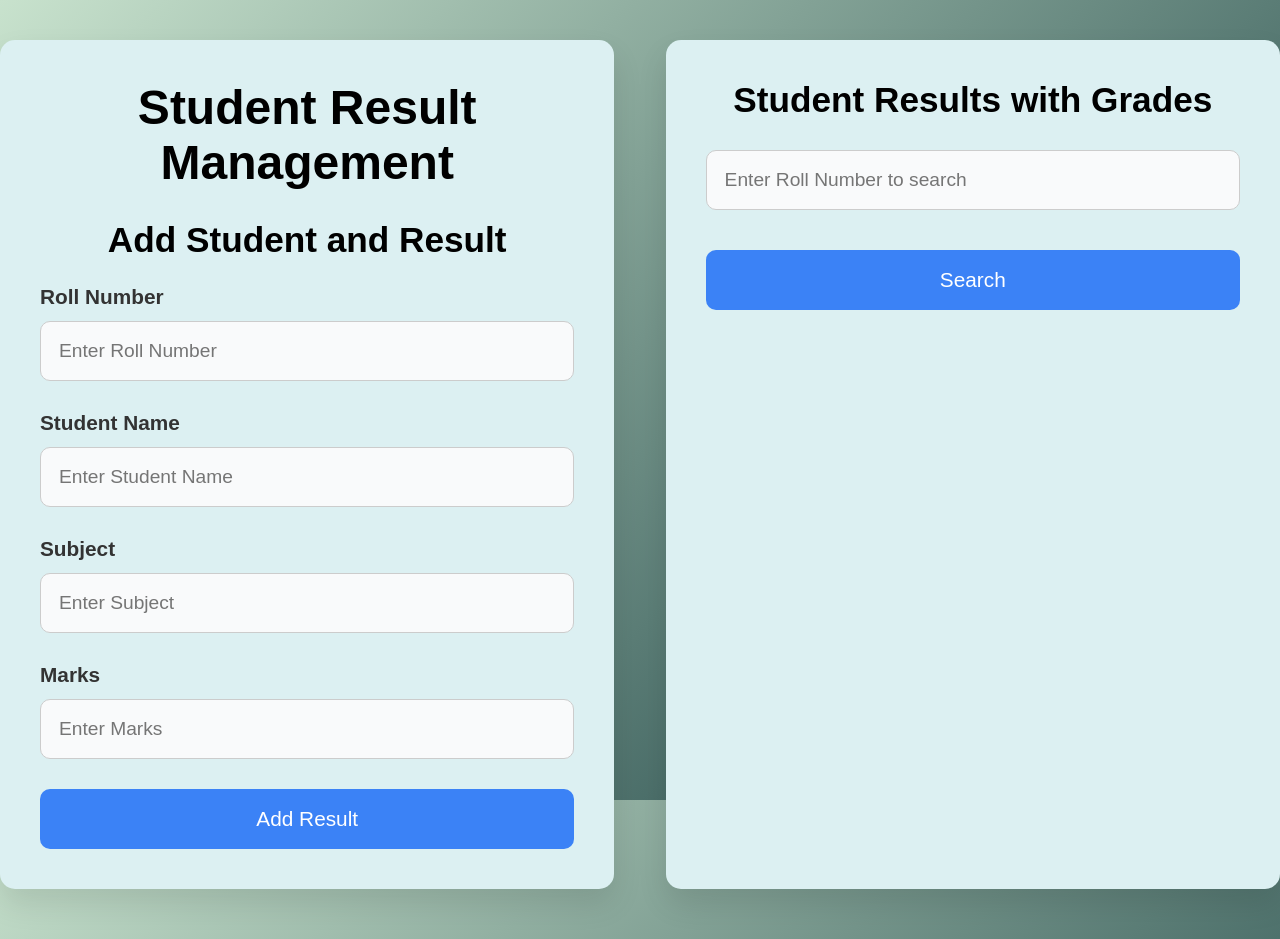
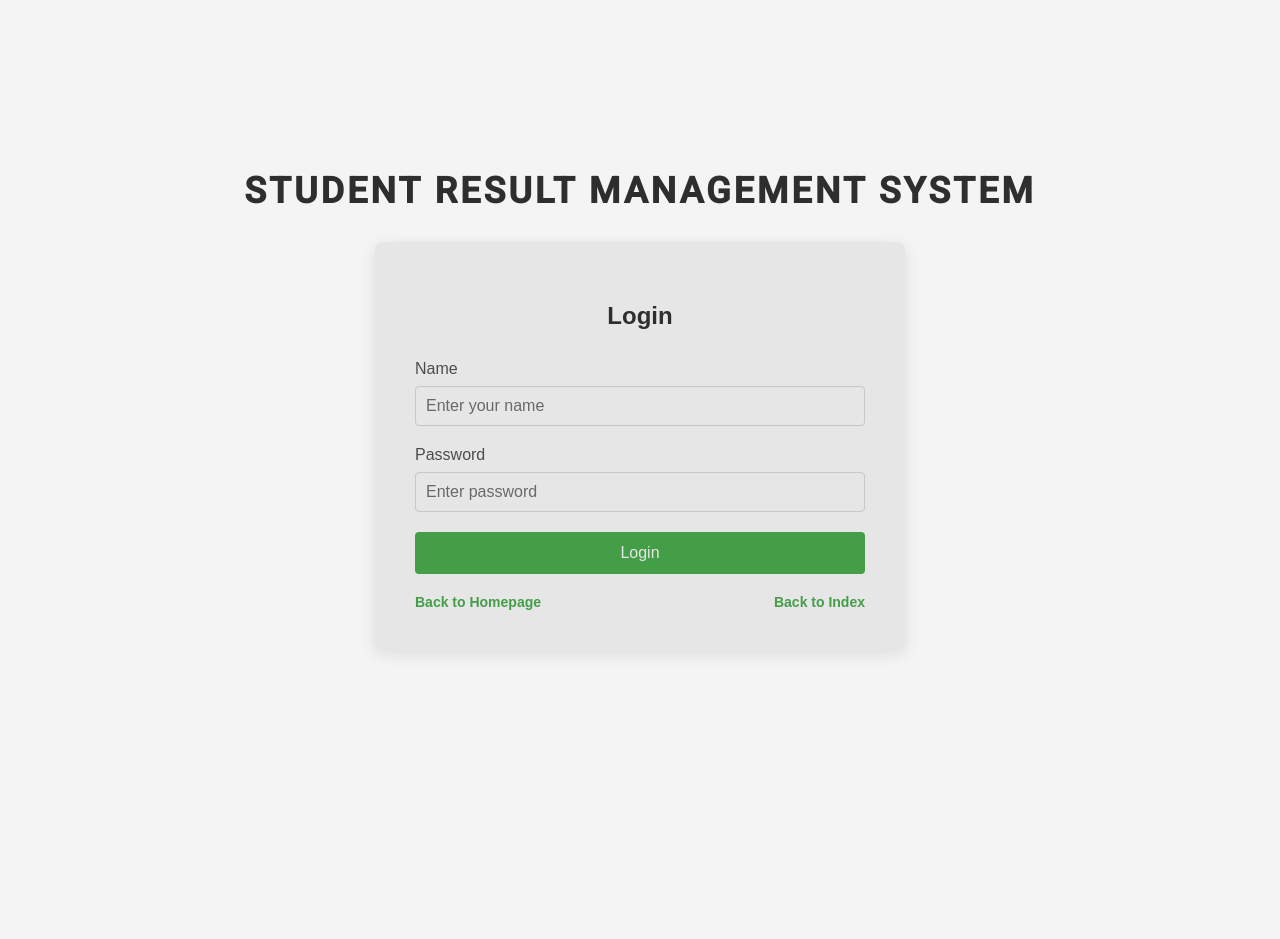
Before and after one commit to Prasoon005/STUDENT-RESULT-MANAGEMENT-SYSTEM, a plain HTML site: page login.html in a window 1280 px wide. After the commit the page ends 800 px from the top, so only its background shows below. Drawn offline with nearby package versions, Linux system fonts and the light colour scheme.

Commit message:
login.html

```diff
--- a/login.html
+++ b/login.html
@@ -3,51 +3,166 @@
 <head>
     <meta charset="UTF-8">
     <meta name="viewport" content="width=device-width, initial-scale=1.0">
-    <title>Student Result Management System</title>
-    <link rel="stylesheet" href="login.css">
-    <script src="https://cdn.jsdelivr.net/npm/chart.js"></script> <!-- Chart.js Library -->
+    <title>Login</title>
+    <link href="https://fonts.googleapis.com/css2?family=Roboto:wght@500&display=swap" rel="stylesheet"> <!-- Import Google Font -->
+    <style>
+        /* Global Styles */
+        body {
+            font-family: 'Arial', sans-serif;
+            background-color: #f4f4f4;
+            margin: 0;
+            padding: 0;
+            display: flex;
+            flex-direction: column;
+            justify-content: center;
+            align-items: center;
+            height: 100vh;
+            box-sizing: border-box;
+            filter: brightness(0.9); /* Optional: slightly dimmed background */
+        }
+
+        h1 {
+            font-family: 'Roboto', sans-serif; /* Custom font for heading */
+            font-size: 36px;
+            font-weight: 700;
+            color: #333;
+            text-align: center;
+            margin-top: 20px;
+            margin-bottom: 30px;
+            text-transform: uppercase;
+            letter-spacing: 3px;
+        }
+
+        .container {
+            background-color: #fff;
+            padding: 40px;
+            border-radius: 8px;
+            box-shadow: 0 4px 15px rgba(0, 0, 0, 0.1);
+            width: 100%;
+            max-width: 450px;
+            transition: transform 0.3s ease-in-out, box-shadow 0.3s ease-in-out;
+        }
+
+        .container:hover {
+            transform: scale(1.05); /* Slight zoom-in on hover */
+            box-shadow: 0 8px 30px rgba(0, 0, 0, 0.2);
+        }
+
+        h2 {
+            color: #333;
+            font-size: 24px;
+            margin-bottom: 30px;
+            text-align: center;
+        }
+
+        label {
+            font-size: 16px;
+            margin-bottom: 8px;
+            display: block;
+            color: #555;
+        }
+
+        input {
+            width: 100%;
+            padding: 10px;
+            margin-bottom: 20px;
+            border: 1px solid #ddd;
+            border-radius: 4px;
+            font-size: 16px;
+            box-sizing: border-box;
+            transition: border-color 0.3s;
+        }
+
+        input:focus {
+            border-color: #4CAF50;
+            outline: none;
+        }
+
+        .button {
+            background-color: #4CAF50;
+            color: white;
+            padding: 12px 20px;
+            border: none;
+            border-radius: 4px;
+            font-size: 16px;
+            cursor: pointer;
+            width: 100%;
+            transition: background-color 0.3s, transform 0.3s;
+        }
+
+        .button:hover {
+            background-color: #45a049;
+            transform: translateY(-2px);
+        }
+
+        .button:active {
+            transform: translateY(0);
+        }
+
+        .button:focus {
+            outline: none;
+        }
+
+        .nav-links {
+            display: flex;
+            justify-content: space-between;
+            margin-top: 20px;
+            font-size: 14px;
+        }
+
+        .nav-links a {
+            color: #4CAF50;
+            text-decoration: none;
+            font-weight: bold;
+        }
+
+        .nav-links a:hover {
+            text-decoration: underline;
+        }
+    </style>
 </head>
 <body>
-    <div class="container">
-        <div class="segment">
-            <h1>Student Result Management</h1>
-            <div class="form-container">
-                <h2>Add Student and Result</h2>
-                <form id="studentForm">
-                    <div class="input-group">
-                        <label for="roll_no">Roll Number</label>
-                        <input type="text" id="roll_no" placeholder="Enter Roll Number" required>
-                    </div>
-                    <div class="input-group">
-                        <label for="name">Student Name</label>
-                        <input type="text" id="name" placeholder="Enter Student Name" required>
-                    </div>
-                    <div class="input-group">
-                        <label for="subject">Subject</label>
-                        <input type="text" id="subject" placeholder="Enter Subject" required>
-                    </div>
-                    <div class="input-group">
-                        <label for="marks">Marks</label>
-                        <input type="number" id="marks" placeholder="Enter Marks" required>
-                    </div>
-                    <button type="submit">Add Result</button>
-                </form>
-            </div>
-        </div>
 
-        <div class="segment">
-            <h2>Student Results with Grades</h2>
-            <div class="result-container">
-                <input type="text" id="search_roll_no" placeholder="Enter Roll Number to search">
-                <button onclick="getStudentResults()">Search</button>
-                <ul id="resultList"></ul>
-            </div>
-            <div class="chart-container">
-                <canvas id="resultChart"></canvas> <!-- Canvas for Pie Chart -->
-            </div>
-        </div>
+<h1>STUDENT RESULT MANAGEMENT SYSTEM</h1>
+
+<div class="container">
+    <h2>Login</h2>
+    <div>
+        <label for="loginName">Name</label>
+        <input type="text" id="loginName" placeholder="Enter your name" required>
     </div>
+    <div>
+        <label for="loginPassword">Password</label>
+        <input type="password" id="loginPassword" placeholder="Enter password" required>
+    </div>
+    <button class="button" onclick="handleLogin()">Login</button>
+    <div class="nav-links">
+        <a href="homepage.html">Back to Homepage</a>
+        <a href="index.html">Back to Index</a>
+    </div>
+</div>
 
-    <script src="login.js"></script>
+<script>
+    let users = JSON.parse(localStorage.getItem('users')) || [];
+
+    function handleLogin() {
+        const name = document.getElementById('loginName').value;
+        const password = document.getElementById('loginPassword').value;
+
+        const user = users.find(user => user.name === name && user.password === password);
+
+        if (user) {
+            localStorage.setItem('loggedInStudent', name);  // Store the logged-in student's name
+            if (user.role === "teacher") {
+                window.location.href = 'teacher.html';
+            } else {
+                window.location.href = 'student.html';
+            }
+        } else {
+            alert("Invalid credentials.");
+        }
+    }
+</script>
+
 </body>
 </html>
```
